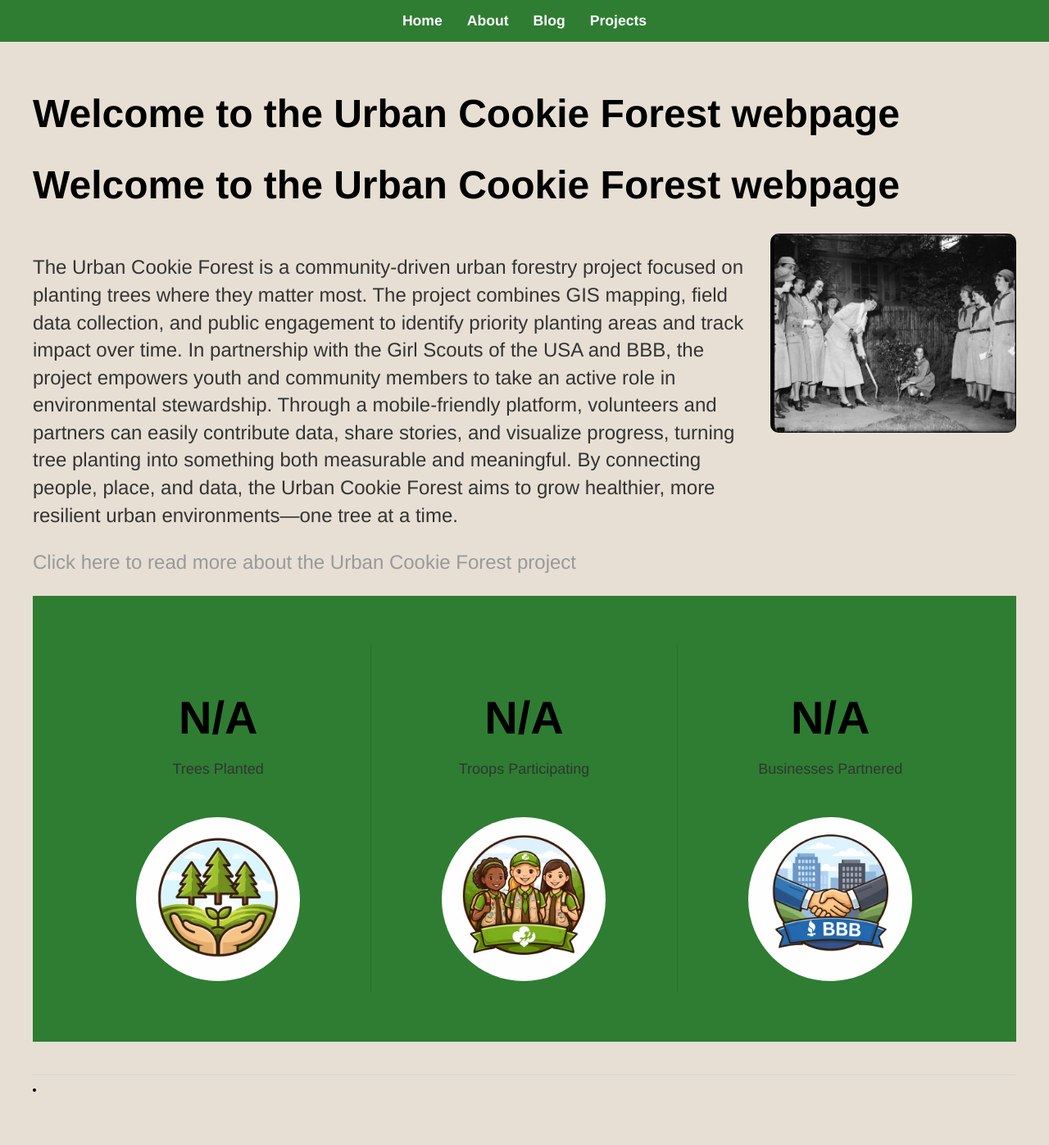
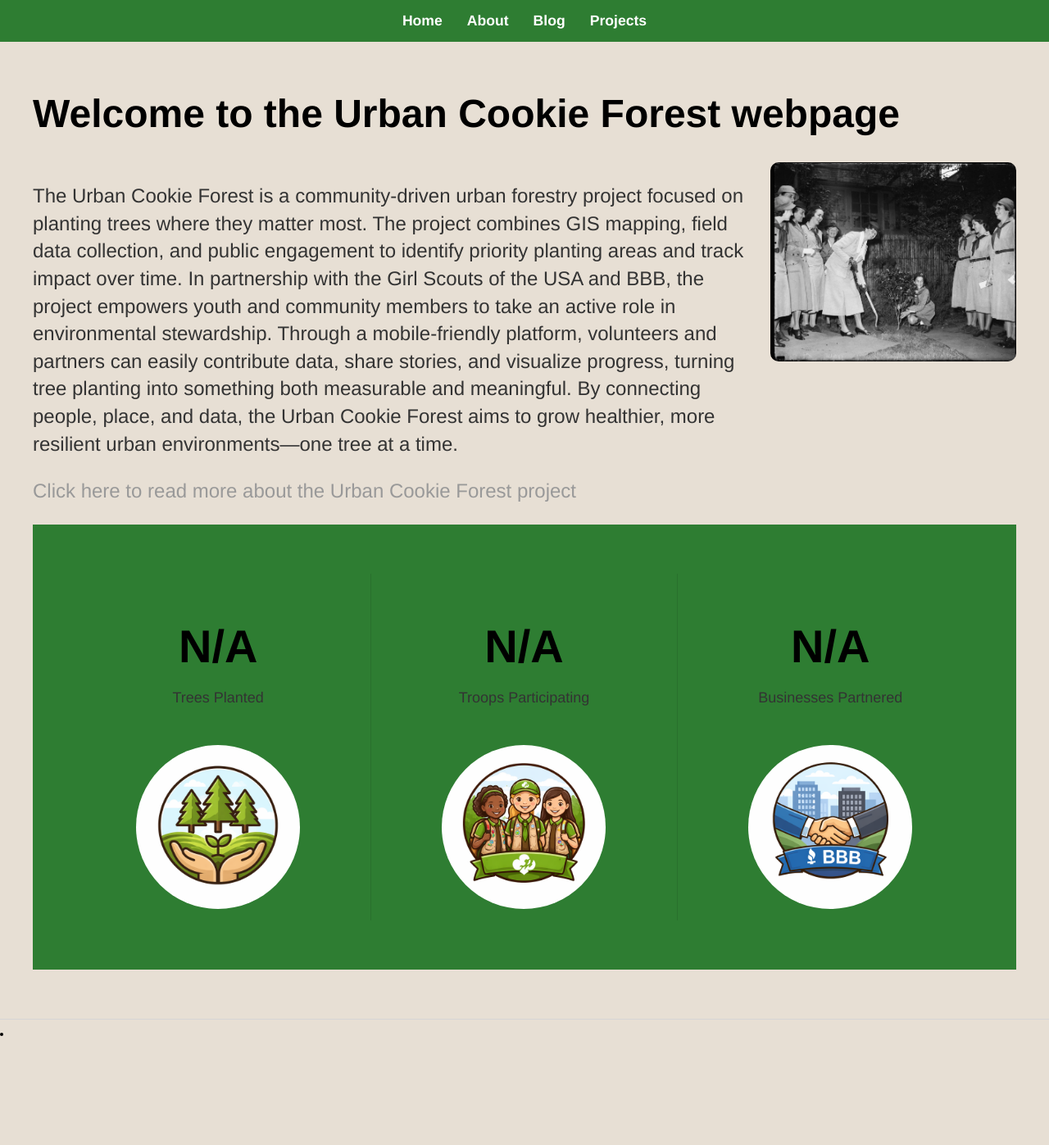
Before and after one commit to brittcerny/brittcerny.github.io, a Jekyll site: the page built from index.html, in a window 1280 px wide. Shown: the whole page at 82% size. Built offline with Jekyll 4.4.1, drawn with Linux system fonts in a browser that asks for light colours; Markdown is read by kramdown in place of the engine named in the settings; after the commit the page ends 1269 px from its top, so only the background shows below that.

Commit message:
Update index.html

```diff
--- a/index.html
+++ b/index.html
@@ -2,9 +2,6 @@
 layout: default
 title: Britt's Web Page
 ---
-<div class="blurb">
-  <h1>Welcome to the Urban Cookie Forest webpage</h1>
-
 <div class="blurb">
   <h1>Welcome to the Urban Cookie Forest webpage</h1>
 
```
